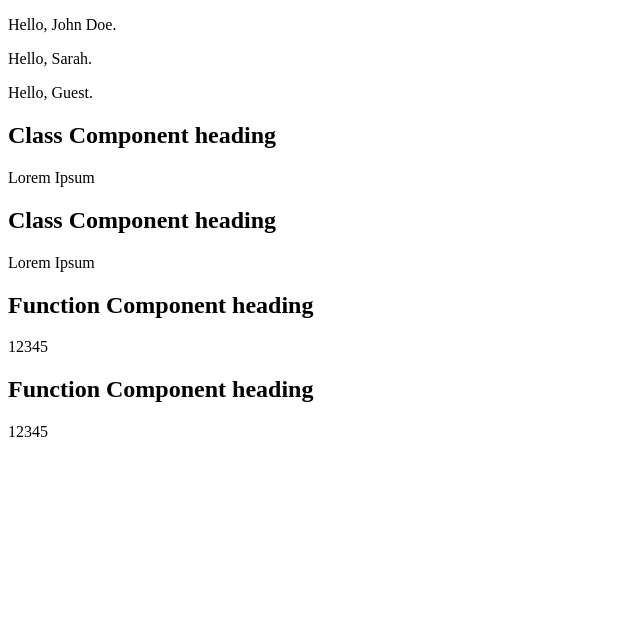
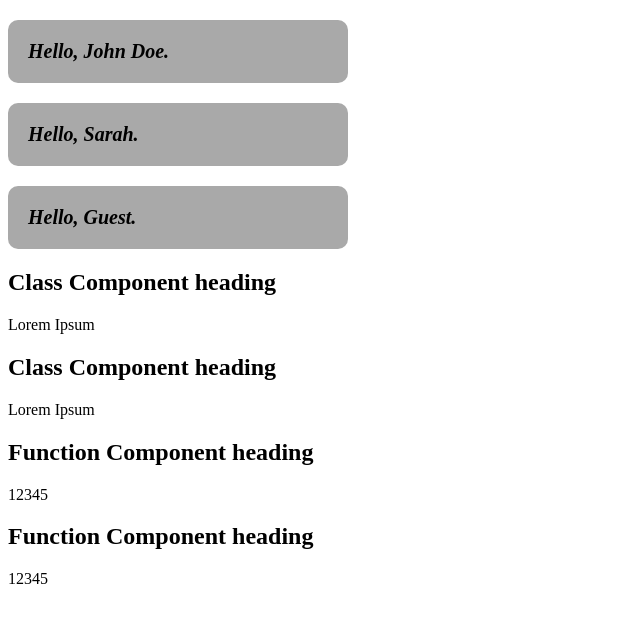
Before and after one commit to fc-fullstack-courses/pfe-2024-1-react-lessons, a React (Vite) app: page / in a window 1280 px wide. Shown: the top 622 px of the page, without its empty margins (0-640 px from the left). Built offline with nearby package versions, Linux system fonts and the light colour scheme.

Commit message:
Add basic component styling example

```diff
--- /dev/null
+++ b/src/components/Greeting/Greeting.css
@@ -0,0 +1,9 @@
+.greetingText {
+  padding: 20px;
+  background-color: darkgray;
+  font-size: 1.25rem;
+  font-weight: bold;
+  font-style: italic;
+  border-radius: 10px;
+  max-width: 300px;
+}
--- a/src/components/Greeting/index.jsx
+++ b/src/components/Greeting/index.jsx
@@ -1,4 +1,6 @@
 import React from 'react';
+// імпорт стилів у vite
+import './Greeting.css';
 
 // function Greeting(props) {
 //   // props - об'єкт, який містить зовнішні налаштування для компонента
```
